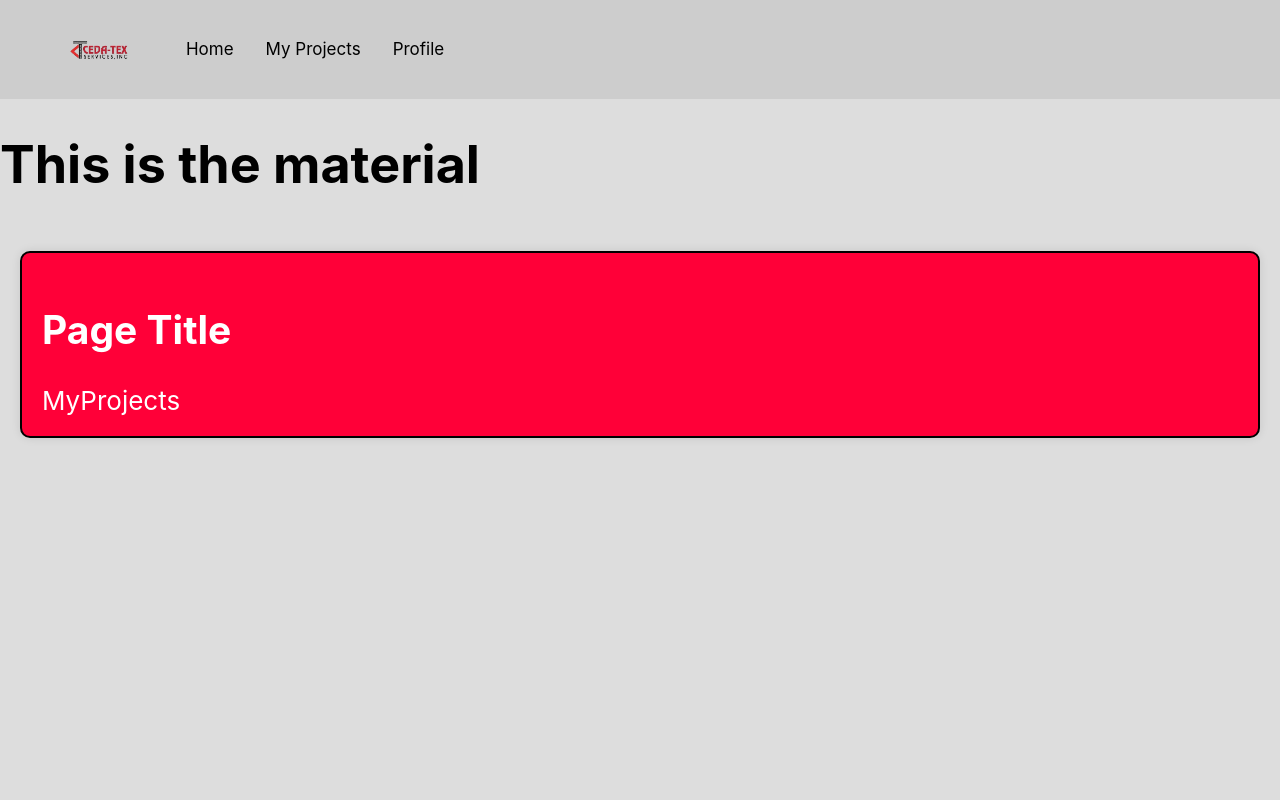
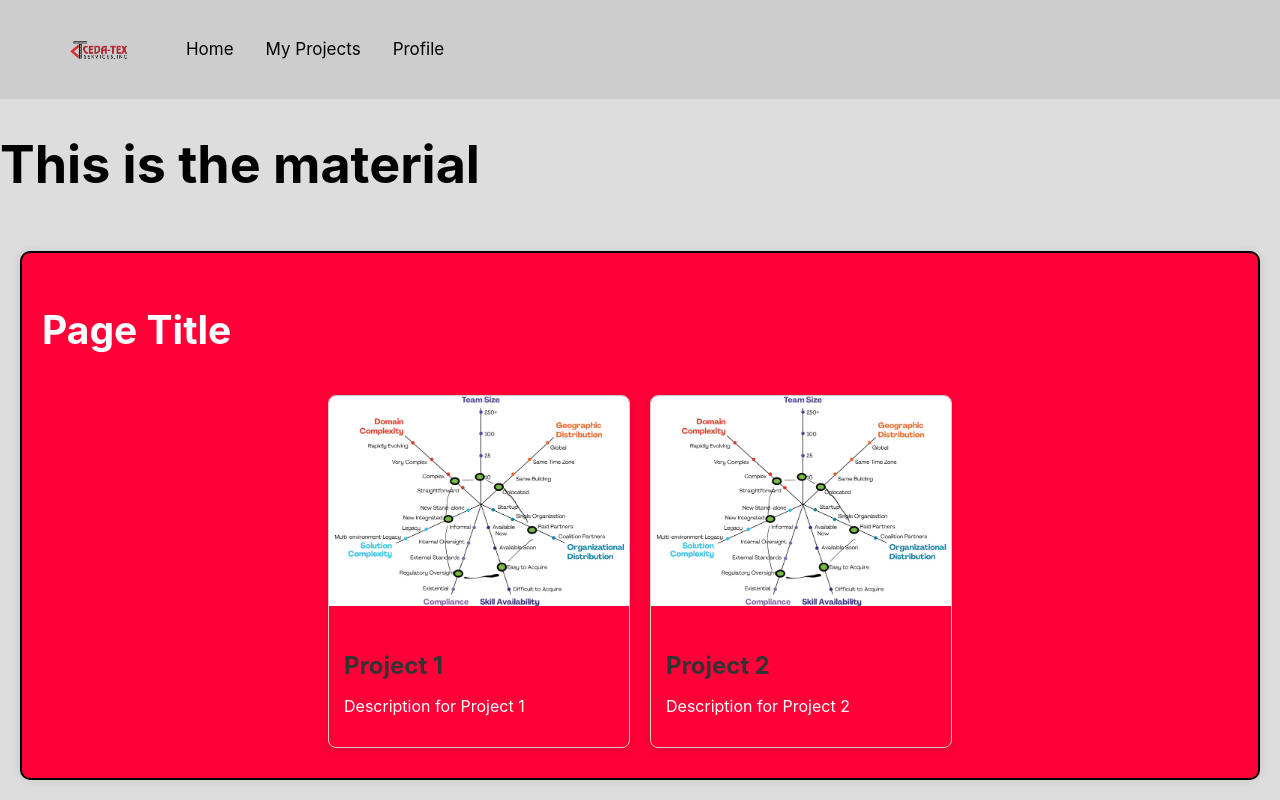
Before and after one commit to KaiNahuina/AppraisalTool, a React (Create React App) app: page /MyProjects in a window 1280 px wide. Built offline with nearby package versions, Linux system fonts and the light colour scheme.

Commit message:
Project Cards and Information

```diff
--- a/package.json
+++ b/package.json
@@ -11,7 +11,7 @@
     "react": "^18.2.0",
     "react-dom": "^18.2.0",
     "react-router-dom": "^6.21.3",
-    "react-scripts": "5.0.1",
+    "react-scripts": "^5.0.1",
     "web-vitals": "^2.1.4"
   },
   "scripts": {
--- /dev/null
+++ b/src/MyProjects.css
@@ -0,0 +1,36 @@
+/* ProjectsPage.css */
+
+.projects-container {
+    display: flex;
+    flex-wrap: wrap;
+    justify-content: center;
+  }
+  /* ProjectCard.css */
+
+.project-card {
+  border: 1px solid #ccc;
+  border-radius: 8px;
+  overflow: hidden;
+  width: 300px; /* Adjust the width as needed */
+  margin: 10px; /* Add spacing between cards */
+
+  img {
+    width: 300px;
+    height: 210px; /* Adjust the height as needed */
+    object-fit: cover;
+  }
+
+  .project-info {
+    padding: 15px;
+
+    h3 {
+      font-size: 1.5rem;
+      margin-bottom: 10px;
+    }
+
+    p {
+      font-size: 1rem;
+      color: white;
+    }
+  }
+}
--- a/src/MyProjects.js
+++ b/src/MyProjects.js
@@ -1,9 +1,32 @@
-import React from 'react'
+// ProjectsPage.js
 
-function MyProjects() {
+import React from 'react';
+import ProjectCard from './ProjectCard'; // Import the ProjectCard component
+import './MyProjects.css'; // Import the corresponding CSS file
+
+
+const projects = [
+  {
+    name: 'Project 1',
+    description: 'Description for Project 1',
+    image: 'img/project.jpg',
+  },
+  {
+    name: 'Project 2',
+    description: 'Description for Project 2',
+    image: "img/project.jpg",
+  },
+  // Add more projects as needed
+];
+
+const ProjectsPage = () => {
   return (
-    <div>MyProjects</div>
-  )
-}
+    <div className="projects-container">
+      {projects.map((project, index) => (
+        <ProjectCard key={index} project={project} />
+      ))}
+    </div>
+  );
+};
 
-export default MyProjects
+export default ProjectsPage;
--- /dev/null
+++ b/src/ProjectCard.css
@@ -0,0 +1,34 @@
+/* ProjectCard.css */
+
+.project-card {
+    border: 1px solid #ddd;
+    border-radius: 8px;
+    overflow: hidden;
+    margin: 16px;
+    transition: transform 0.3s ease-in-out;
+    cursor: pointer;
+    box-shadow: 0 4px 8px rgba(0, 0, 0, 0.1);
+  }
+
+  .project-card:hover {
+    transform: scale(1.05);
+  }
+
+  .project-image {
+    width: 100%;
+    height: 150px;
+    object-fit: cover;
+  }
+
+  .project-info {
+    padding: 16px;
+  }
+
+  .project-info h3 {
+    margin-bottom: 8px;
+    color: #333;
+  }
+
+  .project-info p {
+    color: #666;
+  }
--- /dev/null
+++ b/src/ProjectCard.js
@@ -0,0 +1,18 @@
+// ProjectCard.js
+
+import React from 'react';
+import './ProjectCard.css'; // Import the corresponding CSS file
+
+const ProjectCard = ({ project }) => {
+  return (
+    <div className="project-card">
+      <img src={project.image} alt={project.name} className="project-image" />
+      <div className="project-info">
+        <h3>{project.name}</h3>
+        <p>{project.description}</p>
+      </div>
+    </div>
+  );
+};
+
+export default ProjectCard;
```
Also changed, not shown: public/img/project.jpg (added), 1 other file (tests, documents, lock files or other folders).
